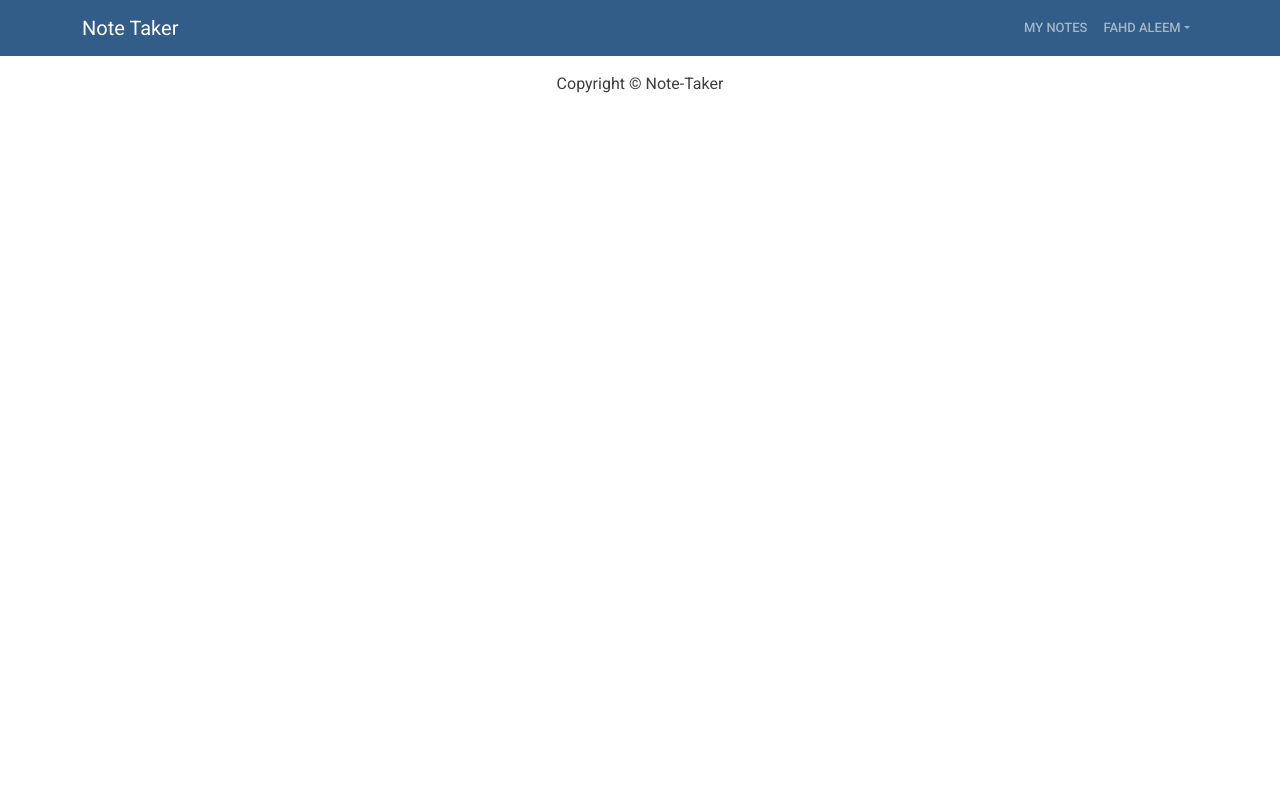
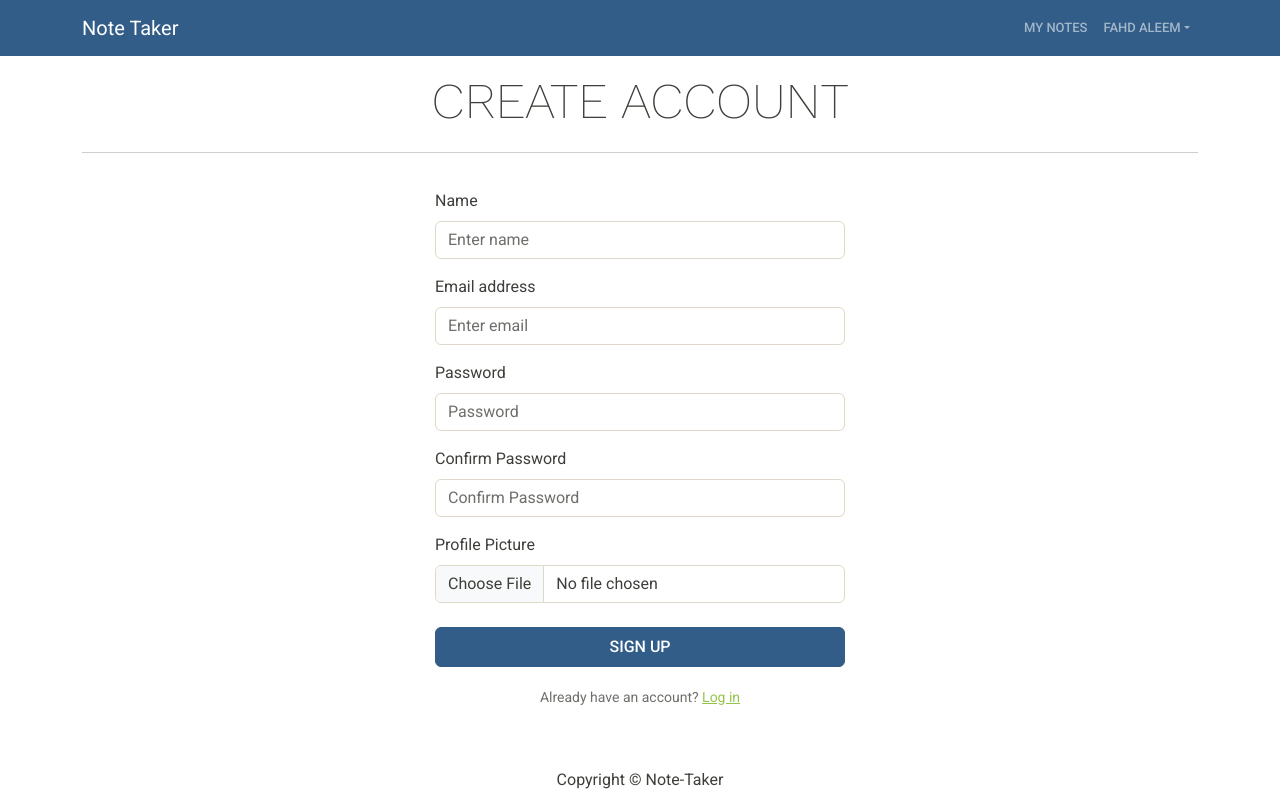
Before and after one commit to anasdevv/notes-taking, a React (Vite) app in the folder frontend/: page /signup in a window 1280 px wide. Built offline with nearby package versions, Linux system fonts and the light colour scheme.

Commit message:
Connected login/logout and signup to backend

```diff
--- a/frontend/src/App.jsx
+++ b/frontend/src/App.jsx
@@ -6,6 +6,8 @@ import { BrowserRouter, Route, Routes } from "react-router-dom";
 import MyNotes from "./screens/MyNotes/MyNotes";
 import CreateNote from "./screens/CreateNote/CreateNote";
 import EditNote from "./screens/EditNote/EditNote";
+import LoginPage from "./screens/LoginPage/LoginPage";
+import RegisterPage from "./screens/RegisterPage/RegisterPage";
 
 function App() {
   return (
@@ -13,6 +15,8 @@ function App() {
       <Header />
       <Routes>
         <Route path="/" Component={LandingPage} />
+        <Route path="/login" Component={LoginPage} />
+        <Route path="/signup" Component={RegisterPage} />
         <Route path="/mynotes" Component={MyNotes} />
         <Route path="/create-note" Component={CreateNote} />
         <Route path="/note/:id" Component={EditNote} />
--- a/frontend/src/screens/LandingPage/LandingPage.jsx
+++ b/frontend/src/screens/LandingPage/LandingPage.jsx
@@ -17,7 +17,7 @@ const LandingPage = () => {
                   Login
                 </Button>
               </a>
-              <a href="/register">
+              <a href="/signup">
                 <Button
                   size="lg"
                   className="landingButton"
--- a/frontend/src/screens/LoginPage/LoginPage.jsx
+++ b/frontend/src/screens/LoginPage/LoginPage.jsx
@@ -1,29 +1,103 @@
-import React from "react";
+import React, { useState } from "react";
 import "./LoginPage.css";
-import { Button, Container, Form } from "react-bootstrap";
+import { Alert, Button, Container, Form } from "react-bootstrap";
 import MainScreen from "../../components/MainScreen/MainScreen";
-import { Link } from "react-router-dom";
+import { Link, useNavigate } from "react-router-dom";
+import axios from "axios";
 
 const LoginPage = () => {
+  const [email, setEmail] = useState("");
+  const [password, setPassword] = useState("");
+  const [invalidFields, setInvalidFields] = useState({});
+  const [error, setError] = useState(null);
+  const [loading, setLoading] = useState(null);
+
+  const navigate = useNavigate();
+
+  const submitHandler = async (e) => {
+    e.preventDefault();
+    const newInvalidFields = {};
+    setError(null);
+
+    if (!email) newInvalidFields.email = true;
+    if (!password) newInvalidFields.password = true;
+
+    if (Object.keys(newInvalidFields).length > 0) {
+      setInvalidFields(newInvalidFields);
+      return;
+    }
+    setInvalidFields({});
+    try {
+      const config = {
+        headers: {
+          "Content-type": "application/json",
+        },
+      };
+      setLoading(true);
+      const { data } = await axios.post(
+        "http://localhost:5000/api/users/login",
+        {
+          email,
+          password,
+        },
+        config
+      );
+      console.log(data);
+      // save the user to local storage
+      localStorage.setItem("userInfo", JSON.stringify(data));
+      setLoading(false);
+      navigate("/mynotes");
+    } catch (error) {
+      setLoading(false);
+      if (error.response && error.response.data && error.response.data.error) {
+        setError(error.response.data.error);
+      }
+      console.log(error.response.data.error);
+    }
+  };
+
   return (
     <MainScreen title="LOGIN">
       <div className="login-container">
-        <Form>
+        <Form onSubmit={submitHandler}>
+          {error && <Alert variant="danger">{error}</Alert>}
           <Form.Group className="mb-3" controlId="formBasicEmail">
             <Form.Label>Email address</Form.Label>
-            <Form.Control type="email" placeholder="Enter email" />
+            <Form.Control
+              type="email"
+              placeholder="Enter email"
+              value={email}
+              onChange={(e) => setEmail(e.target.value)}
+              isInvalid={invalidFields.email}
+            />
+            <Form.Control.Feedback type="invalid">
+              Email is required.
+            </Form.Control.Feedback>
           </Form.Group>
 
           <Form.Group className="mb-3" controlId="formBasicPassword">
             <Form.Label>Password</Form.Label>
-            <Form.Control type="password" placeholder="Password" />
+            <Form.Control
+              type="password"
+              placeholder="Password"
+              value={password}
+              onChange={(e) => setPassword(e.target.value)}
+              isInvalid={invalidFields.password}
+            />
+            <Form.Control.Feedback type="invalid">
+              Password is required.
+            </Form.Control.Feedback>
           </Form.Group>
-          <Button variant="primary" type="submit" className="mb-2">
-            Submit
-          </Button>
-          <Form.Group>
+
+          <div className="d-flex justify-content-center mb-3 mt-4">
+            <Button className="w-100 fs-6 p-2" type="submit">
+              LOG IN
+            </Button>
+          </div>
+
+          <Form.Group className="d-flex justify-content-center">
             <Form.Text>
-              Don't have an account? <Link to="/register">Sign Up</Link>
+              Don't have an account? <Link to="/signup">Sign Up</Link>
             </Form.Text>
           </Form.Group>
         </Form>
--- /dev/null
+++ b/frontend/src/screens/RegisterPage/RegisterPage.jsx
@@ -0,0 +1,196 @@
+import React, { useState, useEffect } from "react";
+import MainScreen from "../../components/MainScreen/MainScreen";
+import { Alert, Button, Form } from "react-bootstrap";
+import { Link } from "react-router-dom";
+import axios from "axios";
+
+const RegisterPage = () => {
+  const [name, setName] = useState("");
+  const [email, setEmail] = useState("");
+  const [password, setPassword] = useState("");
+  const [confirmPassword, setConfirmPassword] = useState("");
+  const [profilePicture, setProfilePicture] = useState(
+    "https://fontawesome.com/icons/user?f=classic&s=solid"
+  );
+  const [invalidFields, setInvalidFields] = useState({});
+  const [error, setError] = useState(null);
+  const [loading, setLoading] = useState(false);
+  const [uploading, setUploading] = useState(false);
+
+  useEffect(() => {
+    console.log("Profile Picture updated: ", profilePicture);
+  }, [profilePicture]);
+
+  const postDetails = (file) => {
+    setUploading(true);
+    const data = new FormData();
+    data.append("file", file);
+    data.append("upload_preset", "notetaker");
+    data.append("cloud_name", "dq196vyns");
+
+    console.log("Starting file upload...");
+
+    fetch("https://api.cloudinary.com/v1_1/dq196vyns/image/upload", {
+      method: "post",
+      body: data,
+    })
+      .then((res) => {
+        if (!res.ok) {
+          throw new Error(`HTTP error! status: ${res.status}`);
+        }
+        return res.json();
+      })
+      .then((data) => {
+        console.log("File uploaded successfully:", data.url.toString());
+        setProfilePicture(data.url.toString());
+        setUploading(false);
+      })
+      .catch((err) => {
+        console.error("Failed to upload file:", err);
+        setUploading(false);
+      });
+  };
+
+  const submitHandler = async (e) => {
+    e.preventDefault();
+    const newInvalidFields = {};
+    setError(null);
+
+    if (!name) newInvalidFields.name = true;
+    if (!email) newInvalidFields.email = true;
+    if (!password) newInvalidFields.password = true;
+
+    if (Object.keys(newInvalidFields).length > 0) {
+      setInvalidFields(newInvalidFields);
+      return;
+    }
+    if (password !== confirmPassword) {
+      setError("Passwords do not match");
+    } else {
+      try {
+        const config = {
+          headers: {
+            "Content-type": "application/json",
+          },
+        };
+        setLoading(true);
+        const { data } = await axios.post(
+          "http://localhost:5000/api/users/signup",
+          {
+            name,
+            email,
+            password,
+            profilePicture,
+          },
+          config
+        );
+        console.log(data);
+        localStorage.setItem("userInfo", JSON.stringify(data));
+        setLoading(false);
+      } catch (error) {
+        setLoading(false);
+        if (
+          error.response &&
+          error.response.data &&
+          error.response.data.error
+        ) {
+          setError(error.response.data.error);
+        }
+        console.log(error.response.data.error);
+      }
+    }
+  };
+
+  return (
+    <MainScreen title="CREATE ACCOUNT">
+      <div className="login-container">
+        <Form onSubmit={submitHandler}>
+          {error && <Alert variant="danger">{error}</Alert>}
+          <Form.Group className="mb-3" controlId="formName">
+            <Form.Label>Name</Form.Label>
+            <Form.Control
+              type="name"
+              placeholder="Enter name"
+              value={name}
+              onChange={(e) => setName(e.target.value)}
+              isInvalid={invalidFields.name}
+            />
+            <Form.Control.Feedback type="invalid">
+              Name is required.
+            </Form.Control.Feedback>
+          </Form.Group>
+
+          <Form.Group className="mb-3" controlId="formBasicEmail">
+            <Form.Label>Email address</Form.Label>
+            <Form.Control
+              type="email"
+              placeholder="Enter email"
+              value={email}
+              onChange={(e) => setEmail(e.target.value)}
+              isInvalid={invalidFields.email}
+            />
+            <Form.Control.Feedback type="invalid">
+              Email is required.
+            </Form.Control.Feedback>
+          </Form.Group>
+
+          <Form.Group className="mb-3" controlId="formBasicPassword">
+            <Form.Label>Password</Form.Label>
+            <Form.Control
+              type="password"
+              placeholder="Password"
+              value={password}
+              onChange={(e) => setPassword(e.target.value)}
+              isInvalid={invalidFields.password}
+            />
+            <Form.Control.Feedback type="invalid">
+              Password is required.
+            </Form.Control.Feedback>
+          </Form.Group>
+
+          <Form.Group className="mb-3" controlId="formConfirmPassword">
+            <Form.Label>Confirm Password</Form.Label>
+            <Form.Control
+              type="password"
+              placeholder="Confirm Password"
+              value={confirmPassword}
+              onChange={(e) => setConfirmPassword(e.target.value)}
+              isInvalid={invalidFields.password}
+            />
+            <Form.Control.Feedback type="invalid">
+              Password is required.
+            </Form.Control.Feedback>
+          </Form.Group>
+
+          <Form.Group className="mb-3" controlId="formProfilePicture">
+            <Form.Label>Profile Picture</Form.Label>
+            <Form.Control
+              type="file"
+              accept=".png,.jpg,.jpeg"
+              onChange={(e) => postDetails(e.target.files[0])}
+              label="Upload Profile Picture"
+            />
+          </Form.Group>
+
+          <div className="d-flex justify-content-center mb-3 mt-4">
+            <Button
+              className="w-100 fs-6 p-2"
+              type="submit"
+              disabled={uploading || loading}
+            >
+              {uploading ? "Uploading..." : loading ? "Loading..." : "SIGN UP"}
+            </Button>
+          </div>
+
+          <Form.Group className="d-flex justify-content-center">
+            <Form.Text>
+              Already have an account? <Link to="/login">Log in</Link>
+            </Form.Text>
+          </Form.Group>
+        </Form>
+      </div>
+    </MainScreen>
+  );
+};
+
+export default RegisterPage;
```
Also changed, not shown: frontend/src/components/Header/Header.jsx (+10 -1 lines).
